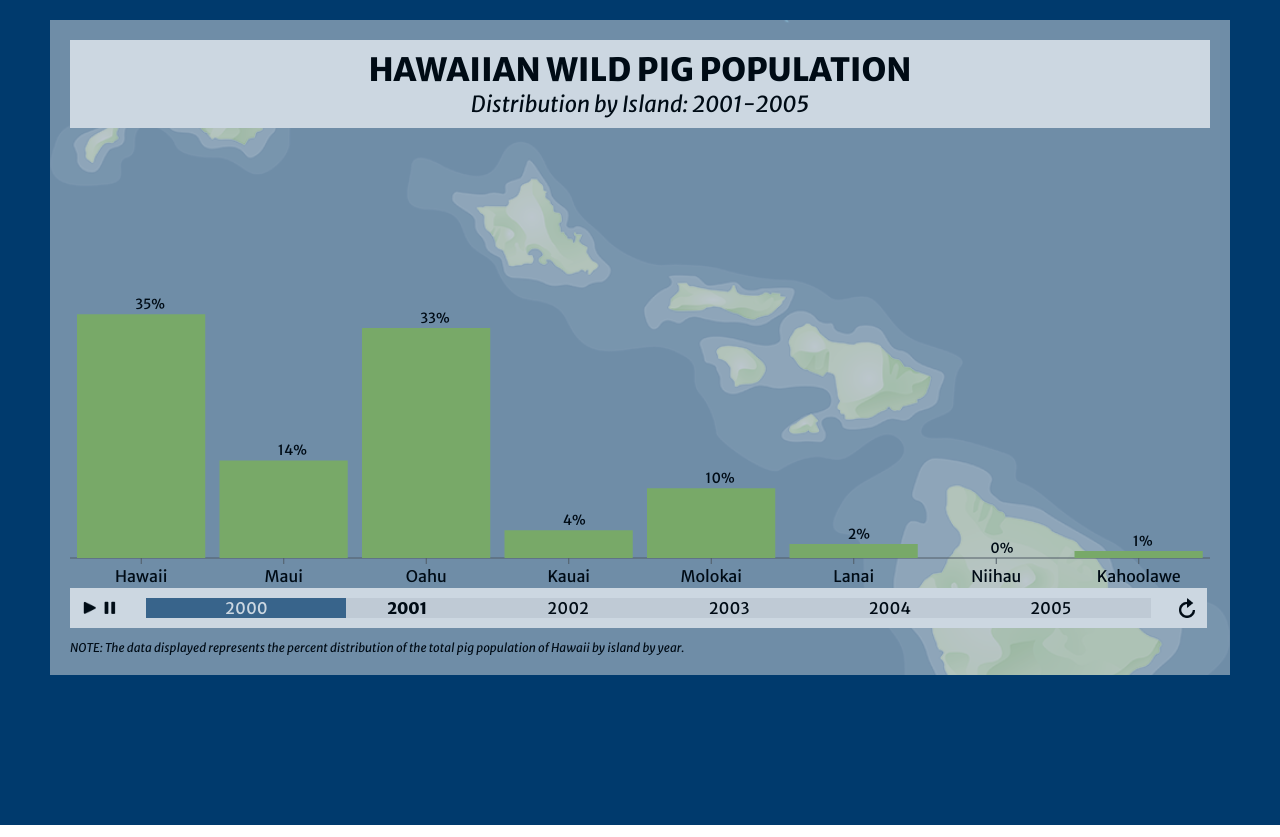
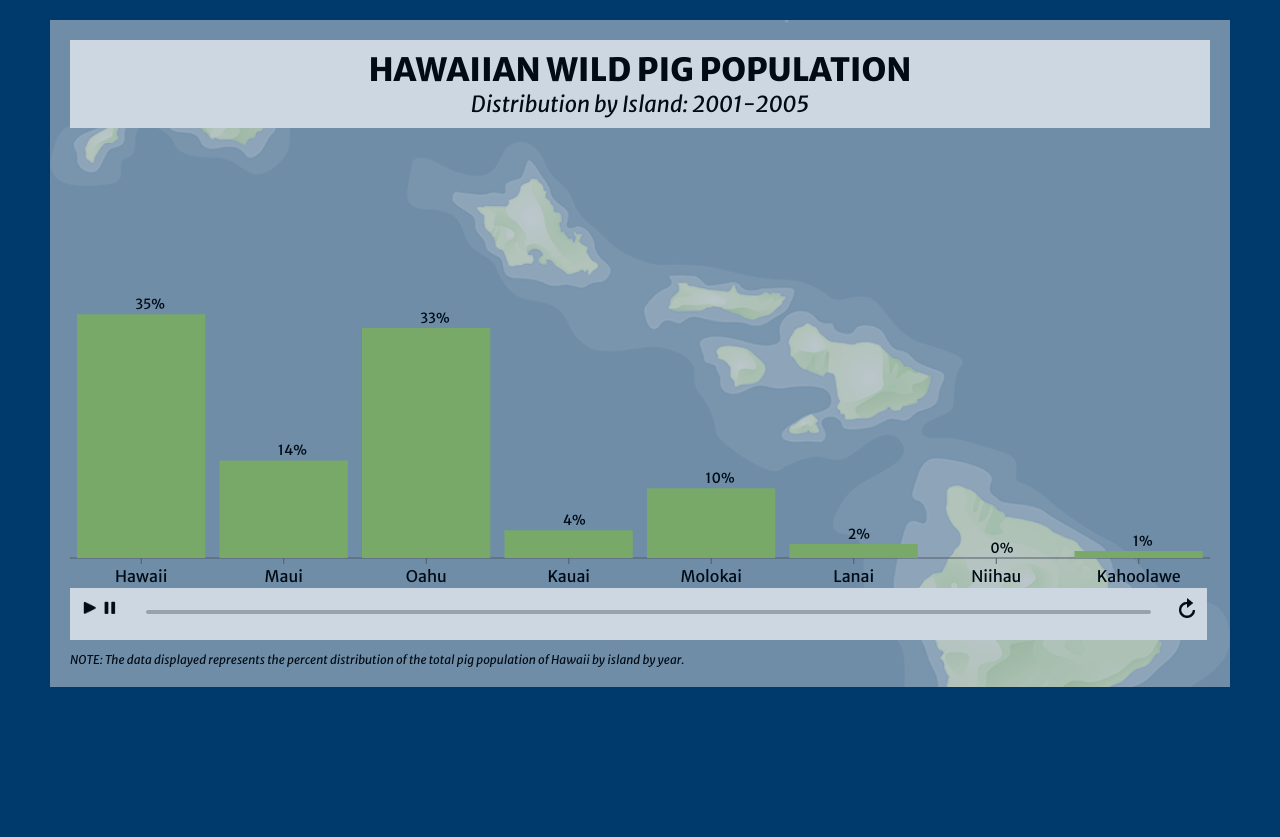
Before and after one commit to antonia-villa/timeSeries_Visual, a React (Create React App) app: page / in a window 1280 px wide. Built offline with nearby package versions, Linux system fonts and the light colour scheme.

Commit message:
implemented material-ui

```diff
--- a/package.json
+++ b/package.json
@@ -17,6 +17,7 @@
     "json-loader": "^0.5.7",
     "load-json-file": "^4.0.0",
     "lodash": "^4.17.5",
+    "material-ui": "^0.20.0",
     "preact-css-transition-group": "^1.3.0",
     "query-string": "^5.1.0",
     "queue": "^4.4.2",
--- a/src/App.js
+++ b/src/App.js
@@ -1,6 +1,8 @@
 import React, { Component } from "react";
 import { BrowserRouter as Router, Route } from 'react-router-dom';
 import './App.css';
+// MATERIAL UI
+import MuiThemeProvider from 'material-ui/styles/MuiThemeProvider';
 
 /* Additional Components */
 import VisualContainer from './VisualContainer.js'
@@ -9,9 +11,11 @@ class App extends Component {
    render() {
       return(
       <div className="App">
+        <MuiThemeProvider>
          <Router>
             <Route path="/" component={VisualContainer} />
          </Router>
+         </MuiThemeProvider>
       </div>
       )
    }
--- a/src/VisualContainer.js
+++ b/src/VisualContainer.js
@@ -2,7 +2,8 @@ import React, { Component } from "react";
 
 /* Additional Components */
 import Chart from './barChart.js'
-import ProgressBar from './progressBar.js'
+// import ProgressBar from './progressBar.js'
+import ProgressBar from './progressBar2.js'
 
 /* Import Data */
 import * as data from './wild-pig-data.json';
@@ -135,7 +136,8 @@ class VisualContainer extends Component {
 			        <img className="actionButton" src="pause.png" alt="Pause" onClick={this.handlePause}/>
 			    </div>
 		        <div className="progressBar">
-		       		<ProgressBar year={this.state.year} yearIndex={this.state.yearIndex} progress={this.state.progress} allYears={this.state.uniqueYears} />
+		       		{/*<ProgressBar year={this.state.year} yearIndex={this.state.yearIndex} progress={this.state.progress} allYears={this.state.uniqueYears} />*/}
+		       		<ProgressBar paused = {this.state.paused} progress={this.state.progress} />
 		        </div>
 		       <div id="replayButton">
 		        	<img className="actionButton" src="restart.png" alt="Restart" onClick={this.handleRestart}/>
--- a/src/barChart.js
+++ b/src/barChart.js
@@ -27,13 +27,17 @@ class Chart extends Component {
     // Customize Tooltip Content
     const renderTooltip = (props) => {
       const { active, payload } = props;
+
         if (active && payload && payload.length) {
+
           const data = payload[0].payload;
+
           return (
             <div className="customizedToolTip">
               <p className="ToolTipTitle">{data.island}</p>
-              <p className="ToolTipText">Total: {data.percent}%</p>
-              <p className="ToolTipText">Population: {data.pigPopulation.toLocaleString()}</p>
+              <p className="ToolTipText">Distribution: {data.percent}%</p>
+              <p className="ToolTipText"># of Pigs: {data.pigPopulation.toLocaleString()}</p>
+              <p className="ToolTipText">Total Pigs {data.year}: {data.total.toLocaleString()}</p>
             </div>
           );
         }
--- a/src/dataCleansing.js
+++ b/src/dataCleansing.js
@@ -6,9 +6,10 @@ export function reFormat(data){
       total += item.pigPopulation
     })
 
-    // Add Percent of total to data
+    // Add Percent of total and total data
     data.forEach(function(item){
       item.percent = Number(((item.pigPopulation/total)*100).toFixed(0))
+      item.total = total;
   })
 
 	return data
--- /dev/null
+++ b/src/progressBar2.js
@@ -0,0 +1,47 @@
+import React, { Component } from 'react';
+import LinearProgress from 'material-ui/LinearProgress';
+
+
+class ProgressBar extends Component {
+
+
+  componentDidMount() {
+    this.timer = setTimeout(() => this.progress(this.state.progress), 2000);
+  }
+
+  componentWillUnmount() {
+    clearTimeout(this.timer);
+  }
+
+  componentWillMount(){
+    var mode = '';
+    console.log(this.props.paused)
+    if(this.props.paused == true){
+      mode = 'indeterminate'
+    } else {
+      mode = 'determinate'
+    }
+
+    this.setState({mode: mode})
+
+  }
+
+  progress(completed) {
+    if (completed > 100) {
+      this.setState({completed: 100});
+    } else {
+
+      this.timer = setTimeout(() => this.progress(this.state.completed), 2000);
+    }
+  }
+
+  render() {
+
+    console.log(this.state)
+    return (
+      <LinearProgress color="orange" mode="determinate"  value={this.state.completed} />
+    );
+  }
+}
+
+export default ProgressBar;
```
Also changed, not shown: 1 other file (tests, documents, lock files or other folders).
